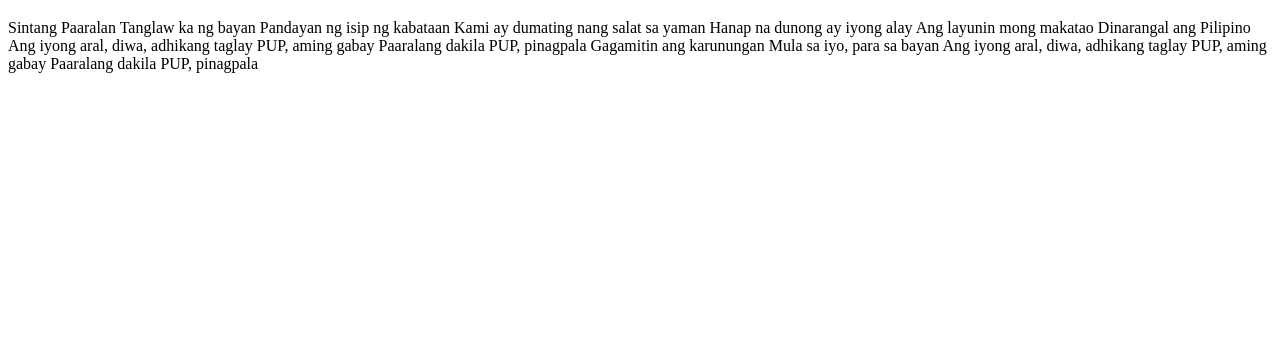
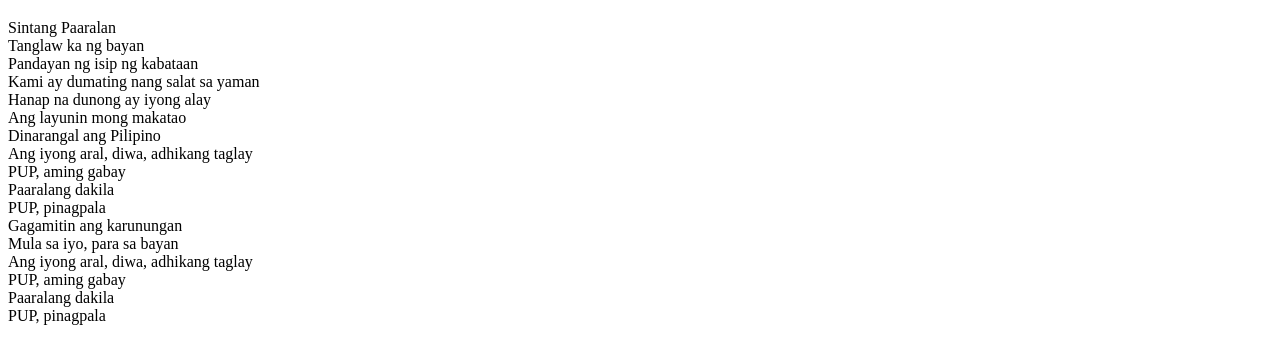
Before and after one commit to averilgab/Webdev-, a plain HTML site: page index.html in a window 1280 px wide. Shown: the part 358-722 px from the top of the page. Drawn offline with Linux system fonts and the light colour scheme.

Commit message:
Update index.html

```diff
--- a/index.html
+++ b/index.html
@@ -4,6 +4,7 @@
   <meta charset="UTF-8">
     <meta name="viewport" content="width=device-width, initial-scale=1.0">
 <title>Webdev Activity</title>
+
 </head>
 <body>
 
@@ -23,7 +24,7 @@
 <body>
 
 <h1>📍 Vision Statement </h1>
-<p> A Leading Comprehensive Polytechnic University in Asia</p>
+<p> A Leading Comprehensive Polytechnic University in Asia </p>
 
 </body>
 
@@ -31,23 +32,24 @@
 <body>
 
 <h1>📍 Hymn </h1>
-<p> Sintang Paaralan
-Tanglaw ka ng bayan
-Pandayan ng isip ng kabataan
-Kami ay dumating nang salat sa yaman
-Hanap na dunong ay iyong alay
-Ang layunin mong makatao
-Dinarangal ang Pilipino
-Ang iyong aral, diwa, adhikang taglay
-PUP, aming gabay
-Paaralang dakila
-PUP, pinagpala
-Gagamitin ang karunungan
-Mula sa iyo, para sa bayan
-Ang iyong aral, diwa, adhikang taglay
-PUP, aming gabay
-Paaralang dakila
-PUP, pinagpala</p>
+<p>     Sintang Paaralan<br>
+        Tanglaw ka ng bayan<br>
+        Pandayan ng isip ng kabataan<br>
+        Kami ay dumating nang salat sa yaman<br>
+        Hanap na dunong ay iyong alay<br>
+        Ang layunin mong makatao<br>
+        Dinarangal ang Pilipino<br>
+        Ang iyong aral, diwa, adhikang taglay<br>
+        PUP, aming gabay<br>
+        Paaralang dakila<br>
+        PUP, pinagpala<br>
+        Gagamitin ang karunungan<br>
+        Mula sa iyo, para sa bayan<br>
+        Ang iyong aral, diwa, adhikang taglay<br>
+        PUP, aming gabay<br>
+        Paaralang dakila<br>
+        PUP, pinagpala
+</p>
 
 </body>
 
```
